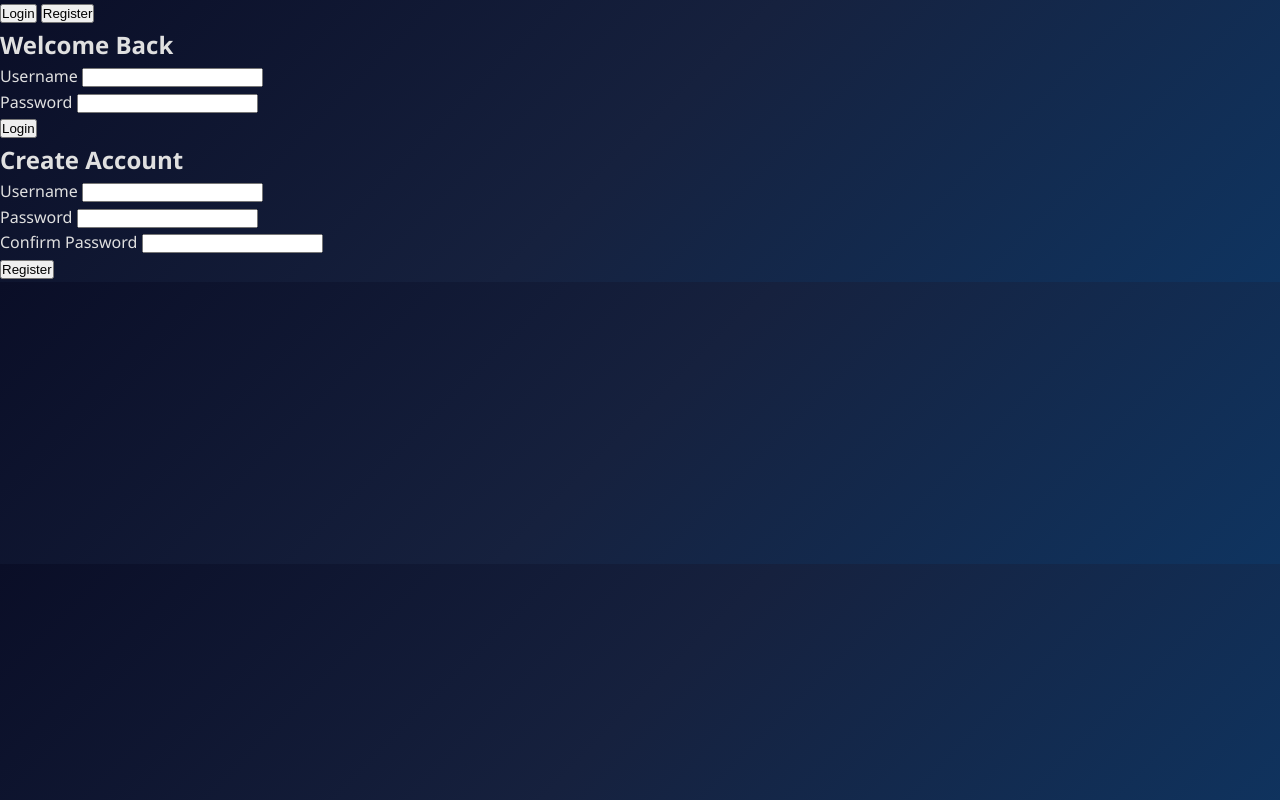
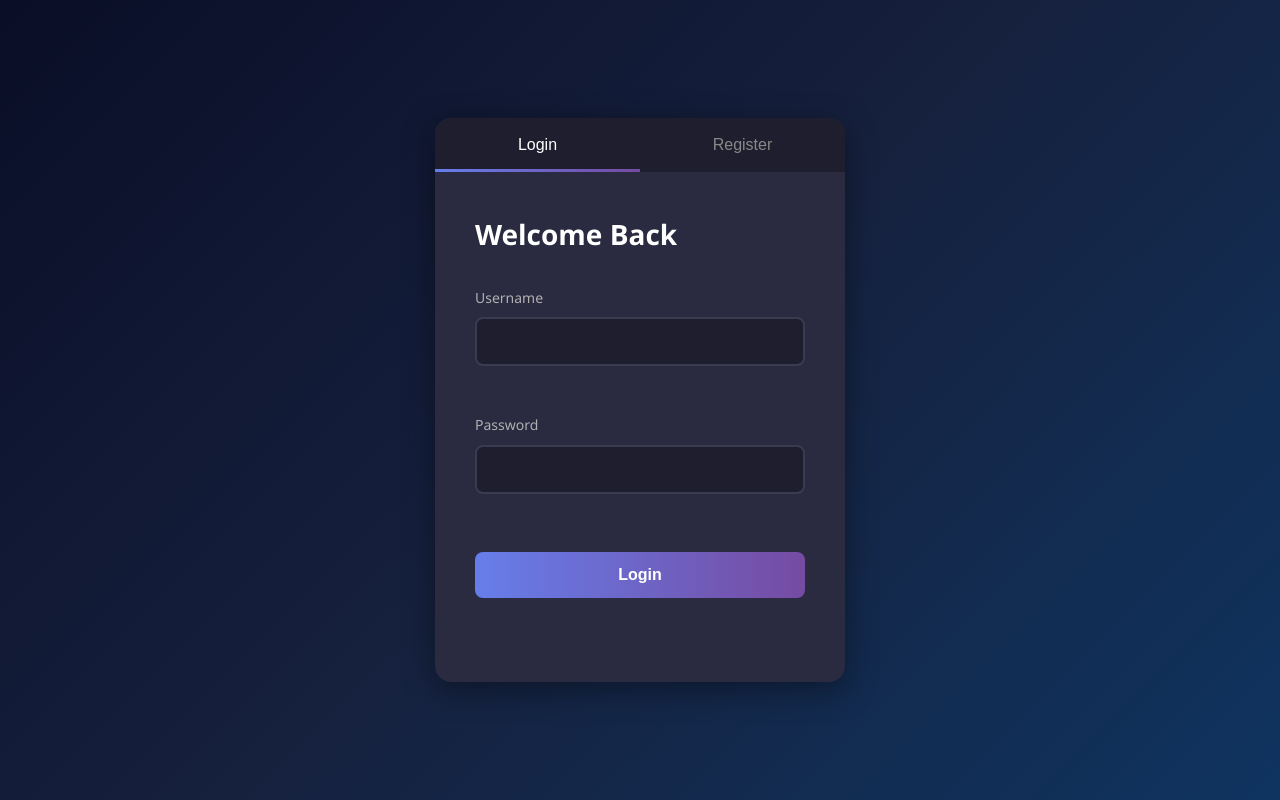
Before and after one commit to RusandeKodare/Testing, a website with bundled scripts: page frontend/public/index.html in a window 1280 px wide. Built offline with nearby package versions, Linux system fonts and the light colour scheme.

Commit message:
Restore authentication page CSS styles

```diff
--- a/frontend/public/styles.css
+++ b/frontend/public/styles.css
@@ -11,6 +11,207 @@ body {
     line-height: 1.6;
 }
 
+/* AUTH PAGE STYLES */
+.container {
+    width: 100%;
+    max-width: 450px;
+    padding: 20px;
+    margin: 0 auto;
+    min-height: 100vh;
+    display: flex;
+    align-items: center;
+    justify-content: center;
+}
+
+.auth-card {
+    background: #2a2a40;
+    border-radius: 16px;
+    box-shadow: 0 8px 32px rgba(0, 0, 0, 0.4);
+    overflow: hidden;
+    animation: slideIn 0.5s ease-out;
+    width: 100%;
+}
+
+@keyframes slideIn {
+    from {
+        opacity: 0;
+        transform: translateY(-20px);
+    }
+    to {
+        opacity: 1;
+        transform: translateY(0);
+    }
+}
+
+.tabs {
+    display: flex;
+    background: #1e1e2e;
+}
+
+.tab {
+    flex: 1;
+    padding: 18px;
+    border: none;
+    background: transparent;
+    color: #888;
+    cursor: pointer;
+    font-size: 16px;
+    font-weight: 500;
+    transition: all 0.3s ease;
+    position: relative;
+}
+
+.tab:hover {
+    color: #b4b4ff;
+}
+
+.tab.active {
+    color: #fff;
+}
+
+.tab.active::after {
+    content: '';
+    position: absolute;
+    bottom: 0;
+    left: 0;
+    right: 0;
+    height: 3px;
+    background: linear-gradient(90deg, #667eea 0%, #764ba2 100%);
+    animation: slideWidth 0.3s ease-out;
+}
+
+@keyframes slideWidth {
+    from {
+        width: 0;
+    }
+    to {
+        width: 100%;
+    }
+}
+
+.form-container {
+    display: none;
+    padding: 40px;
+    animation: fadeIn 0.3s ease-out;
+}
+
+.form-container.active {
+    display: block;
+}
+
+@keyframes fadeIn {
+    from {
+        opacity: 0;
+    }
+    to {
+        opacity: 1;
+    }
+}
+
+h2 {
+    margin-bottom: 30px;
+    color: #fff;
+    font-size: 28px;
+    font-weight: 600;
+}
+
+.form-group {
+    margin-bottom: 24px;
+}
+
+label {
+    display: block;
+    margin-bottom: 8px;
+    color: #b0b0b0;
+    font-size: 14px;
+    font-weight: 500;
+}
+
+input {
+    width: 100%;
+    padding: 14px 16px;
+    border: 2px solid #3a3a50;
+    border-radius: 8px;
+    background: #1e1e2e;
+    color: #fff;
+    font-size: 15px;
+    transition: all 0.3s ease;
+    outline: none;
+}
+
+input:focus {
+    border-color: #667eea;
+    box-shadow: 0 0 0 3px rgba(102, 126, 234, 0.1);
+}
+
+input.error {
+    border-color: #ff4757;
+}
+
+.error {
+    display: block;
+    color: #ff4757;
+    font-size: 13px;
+    margin-top: 6px;
+    min-height: 18px;
+}
+
+.btn {
+    width: 100%;
+    padding: 14px;
+    border: none;
+    border-radius: 8px;
+    background: linear-gradient(90deg, #667eea 0%, #764ba2 100%);
+    color: #fff;
+    font-size: 16px;
+    font-weight: 600;
+    cursor: pointer;
+    transition: all 0.3s ease;
+    margin-top: 10px;
+}
+
+.btn:hover {
+    transform: translateY(-2px);
+    box-shadow: 0 6px 20px rgba(102, 126, 234, 0.4);
+}
+
+.btn:active {
+    transform: translateY(0);
+}
+
+.btn:disabled {
+    opacity: 0.6;
+    cursor: not-allowed;
+    transform: none;
+}
+
+.message {
+    margin-top: 20px;
+    padding: 12px;
+    border-radius: 8px;
+    font-size: 14px;
+    text-align: center;
+    opacity: 0;
+    transition: opacity 0.3s ease;
+}
+
+.message.show {
+    opacity: 1;
+}
+
+.message.success {
+    background: rgba(46, 213, 115, 0.15);
+    color: #2ed573;
+    border: 1px solid rgba(46, 213, 115, 0.3);
+}
+
+.message.error {
+    background: rgba(255, 71, 87, 0.15);
+    color: #ff4757;
+    border: 1px solid rgba(255, 71, 87, 0.3);
+}
+
+/* DASHBOARD PAGE STYLES */
 /* Navigation Bar */
 .navbar {
     background: rgba(15, 23, 42, 0.95);
```
